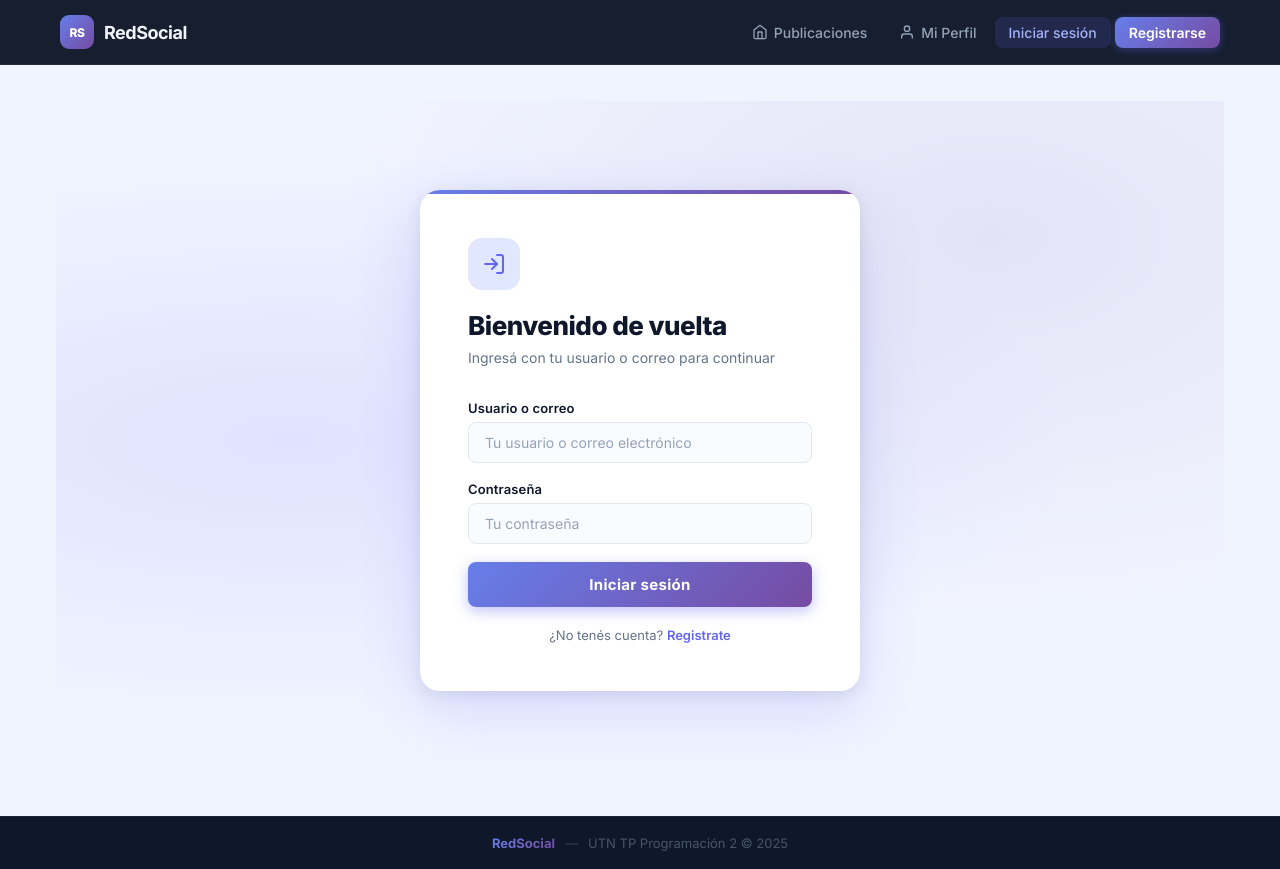
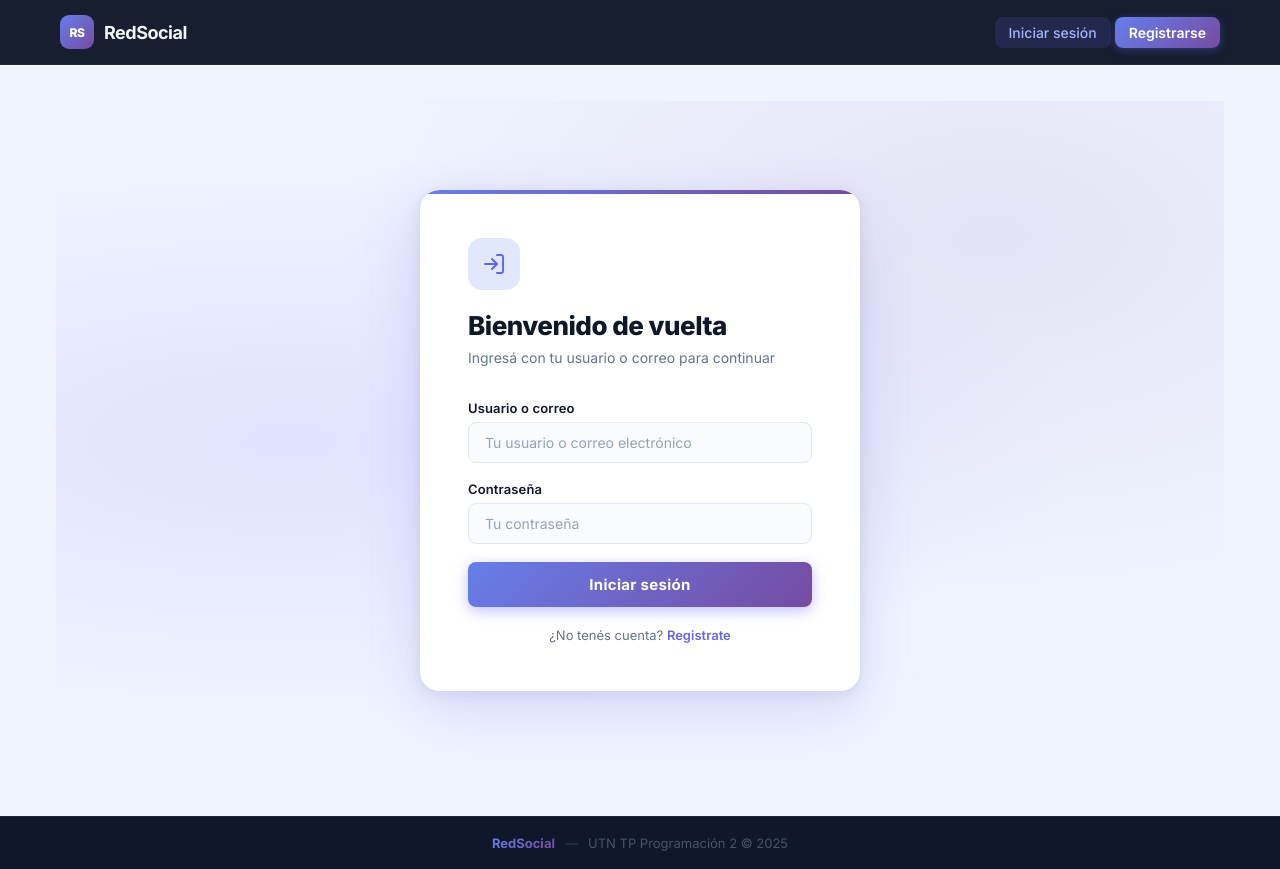
Before and after one commit to Nahuelbonet/PrograIV-TP2-RedSocial, an Angular app in the folder frontend/: page /login in a window 1280 px wide. Built offline with nearby package versions, Linux system fonts and the light colour scheme.

Commit message:
menu con log

```diff
--- a/frontend/src/components/navbar/navbar.html
+++ b/frontend/src/components/navbar/navbar.html
@@ -5,6 +5,7 @@
       <span class="brand-name">RedSocial</span>
     </a>
     <div class="nav-links">
+      @if (auth.estaLogueado()) {
         <a routerLink="/publicaciones" routerLinkActive="active">
           <svg xmlns="http://www.w3.org/2000/svg" width="16" height="16" viewBox="0 0 24 24" fill="none" stroke="currentColor" stroke-width="2" stroke-linecap="round" stroke-linejoin="round"><path d="M3 9l9-7 9 7v11a2 2 0 0 1-2 2H5a2 2 0 0 1-2-2z"/><polyline points="9,22 9,12 15,12 15,22"/></svg>
           Publicaciones
@@ -13,7 +14,6 @@
           <svg xmlns="http://www.w3.org/2000/svg" width="16" height="16" viewBox="0 0 24 24" fill="none" stroke="currentColor" stroke-width="2" stroke-linecap="round" stroke-linejoin="round"><path d="M20 21v-2a4 4 0 0 0-4-4H8a4 4 0 0 0-4 4v2"/><circle cx="12" cy="7" r="4"/></svg>
           Mi Perfil
         </a>
-      @if (auth.estaLogueado()) {
         <button class="btn-logout" (click)="logout()">Cerrar sesión</button>
       } @else {
         <a routerLink="/login" routerLinkActive="active">Iniciar sesión</a>
```
Lines whose indentation alone changed are shown as unchanged.
